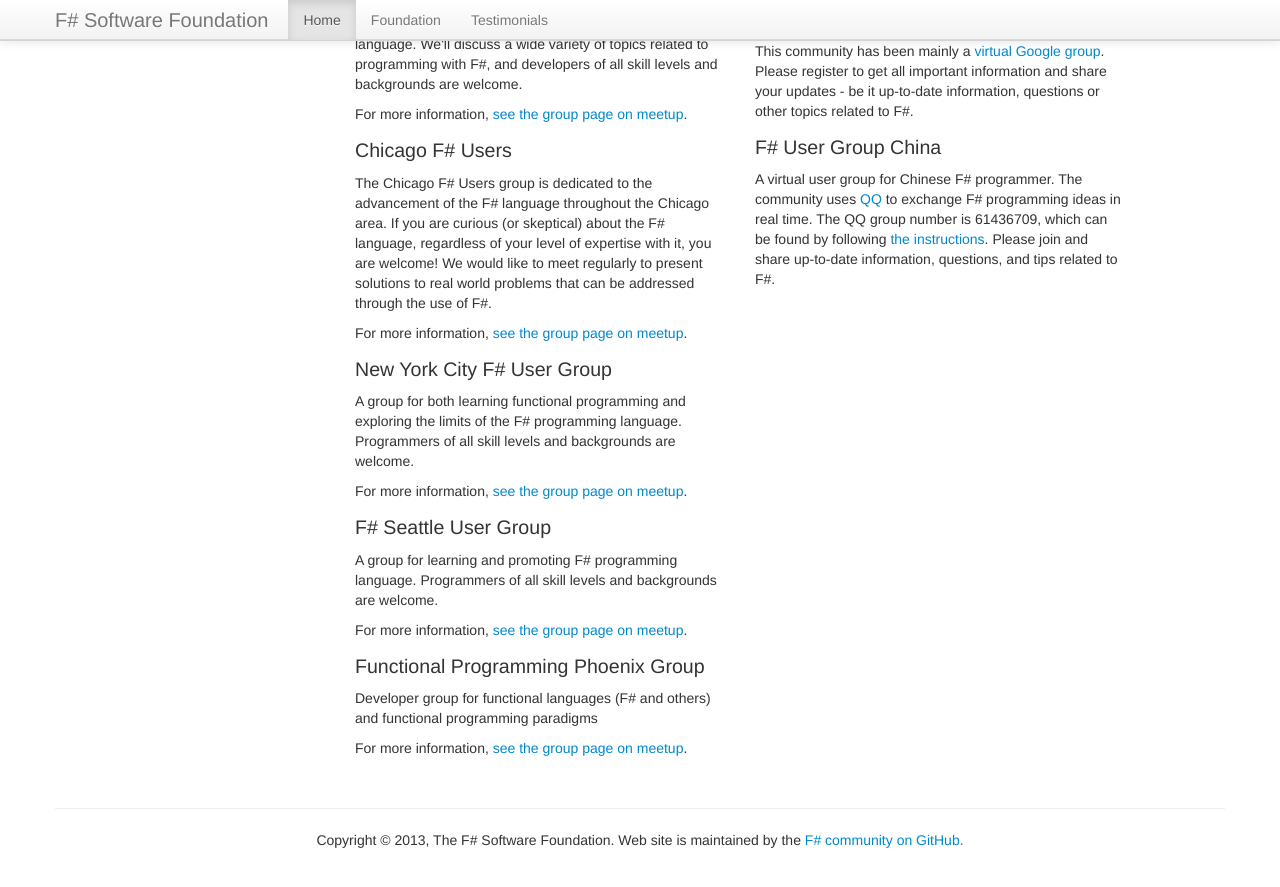
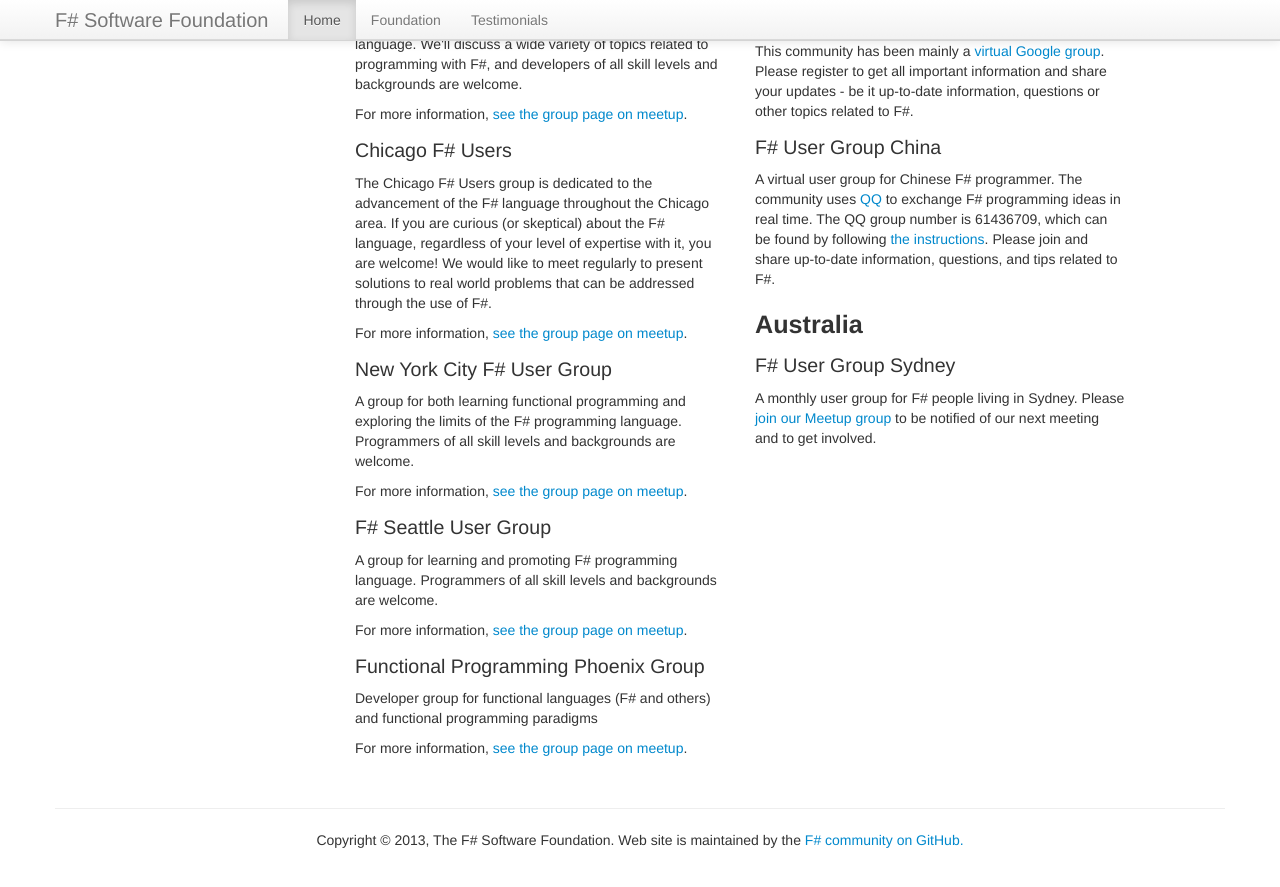
Before and after one commit to fsharp/fsharp.org, a Jekyll site: the page built from groups/index.html, in a window 1280 px wide and 900 px high, scrolled down 1456 px. Shown: the top 887 px of the window. Built offline with Jekyll 4.4.1, drawn with Linux system fonts in a browser that asks for light colours; nearby versions of some CDN libraries; some web fonts are replaced; comment, search, counter and statistics services are not loaded.

Commit message:
Added an 'Australia' section and the Sydney F# user group

```diff
--- a/groups/index.html
+++ b/groups/index.html
@@ -93,6 +93,9 @@
         <h3>F# User Group China</h3>
         <p>A virtual user group for Chinese F# programmer. The community uses <a href="http://download.imqq.com/">QQ</a> to exchange F# programming ideas in real time. The QQ group number is 61436709, which can be found by following <a href="http://help.imqq.com/help_07_02/?s=7&q=2">the instructions</a>. Please join and share up-to-date information, questions, and tips related to F#.</p>
 
+        <h2>Australia</h2>
+        <h3>F# User Group Sydney</h3>
+        <p>A monthly user group for F# people living in Sydney. Please <a href="http://www.meetup.com/fsharp/">join our Meetup group</a> to be notified of our next meeting and to get involved.</p>
       </div>
     </div>
 
```
